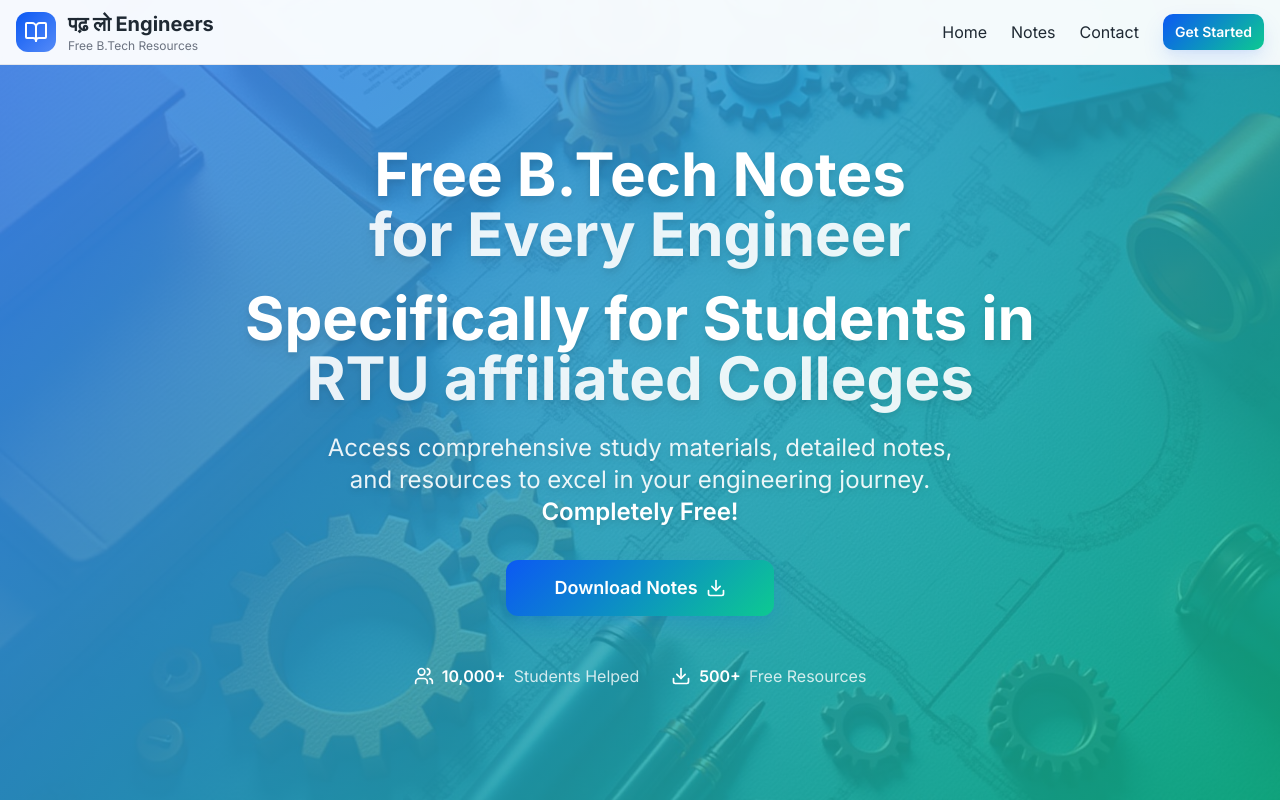
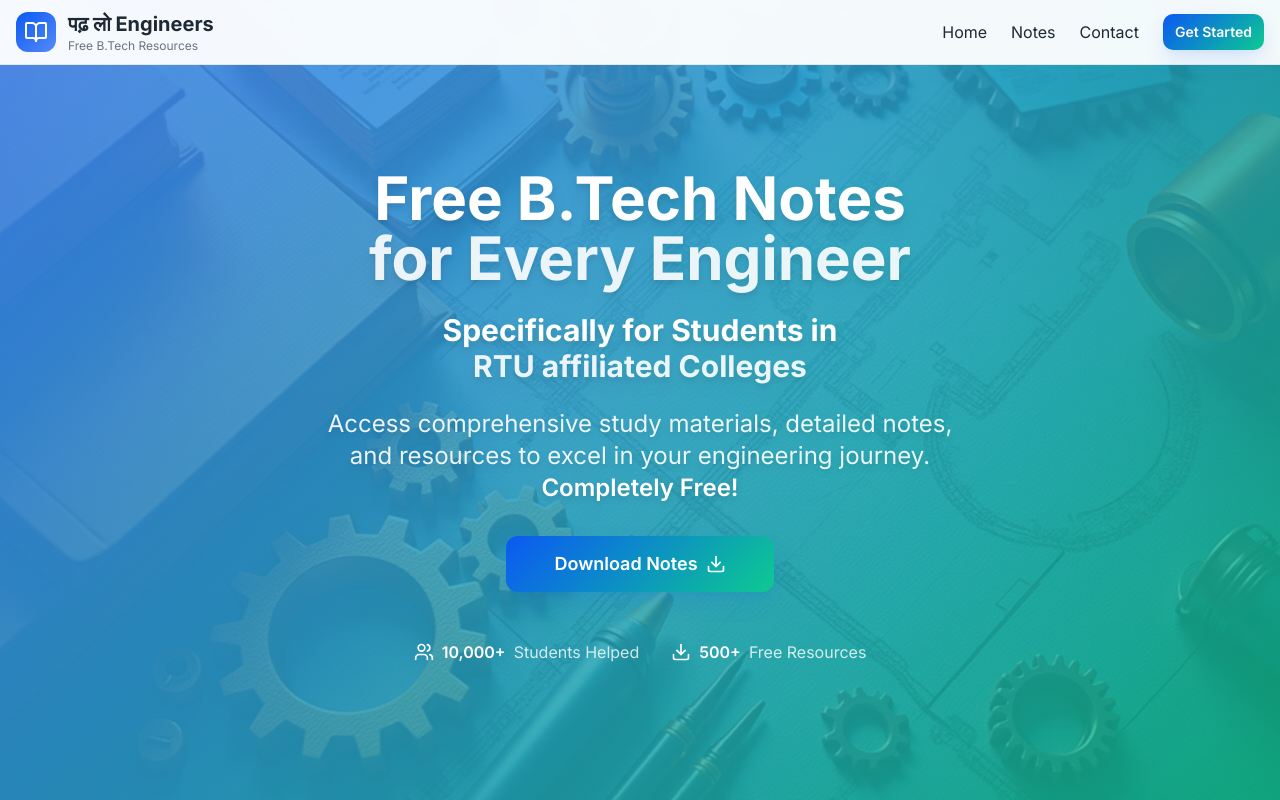
Before and after one commit to newdaksh/padhlo-engineers-notes, a React (Vite) app: page / in a window 1280 px wide. Shown: the top 800 px of the page. Built offline with nearby package versions, Linux system fonts and the light colour scheme.

Commit message:
Adjust heading text size
Adjusted the size of the heading text to be between h3 and h2, ensuring it is larger than the paragraph text.

```diff
--- a/src/components/Hero.tsx
+++ b/src/components/Hero.tsx
@@ -18,7 +18,7 @@ export function Hero() {
             <span className="text-white/90 drop-shadow-lg">for Every Engineer</span>
           </h1>
 
-          <h2 className="text-xl md:text-6xl font-bold mb-6 leading-tight text-white">
+          <h2 className="text-xl md:text-3xl font-bold mb-6 leading-tight text-white">
             <span className="drop-shadow-lg">
               Specifically for Students in
             </span>
```
